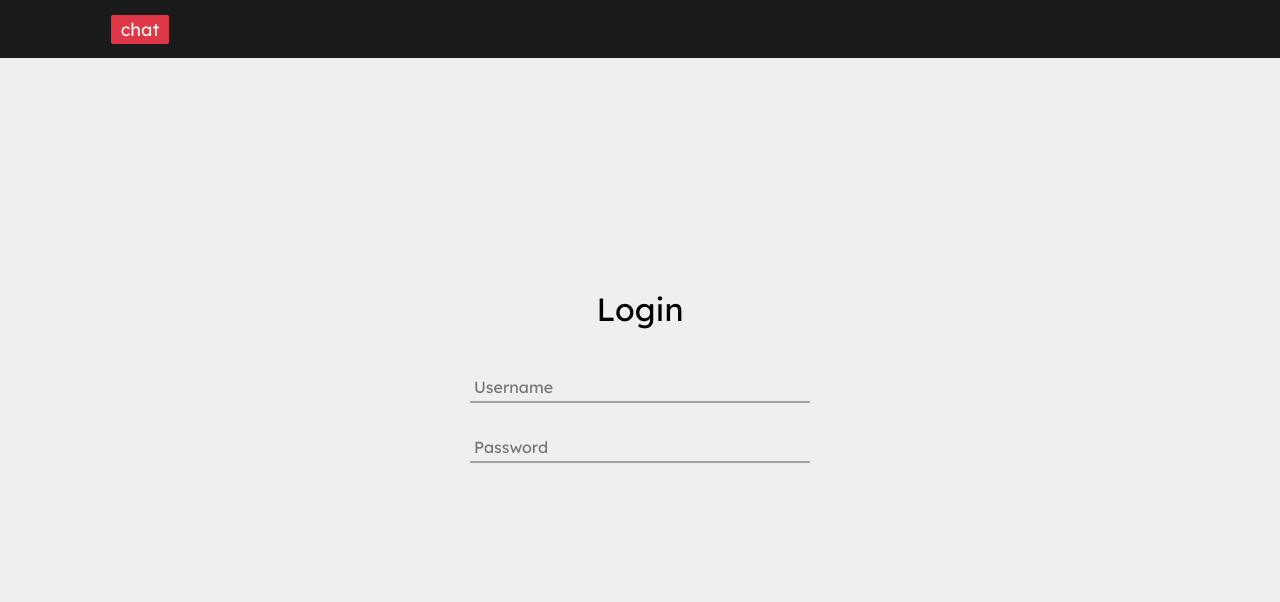
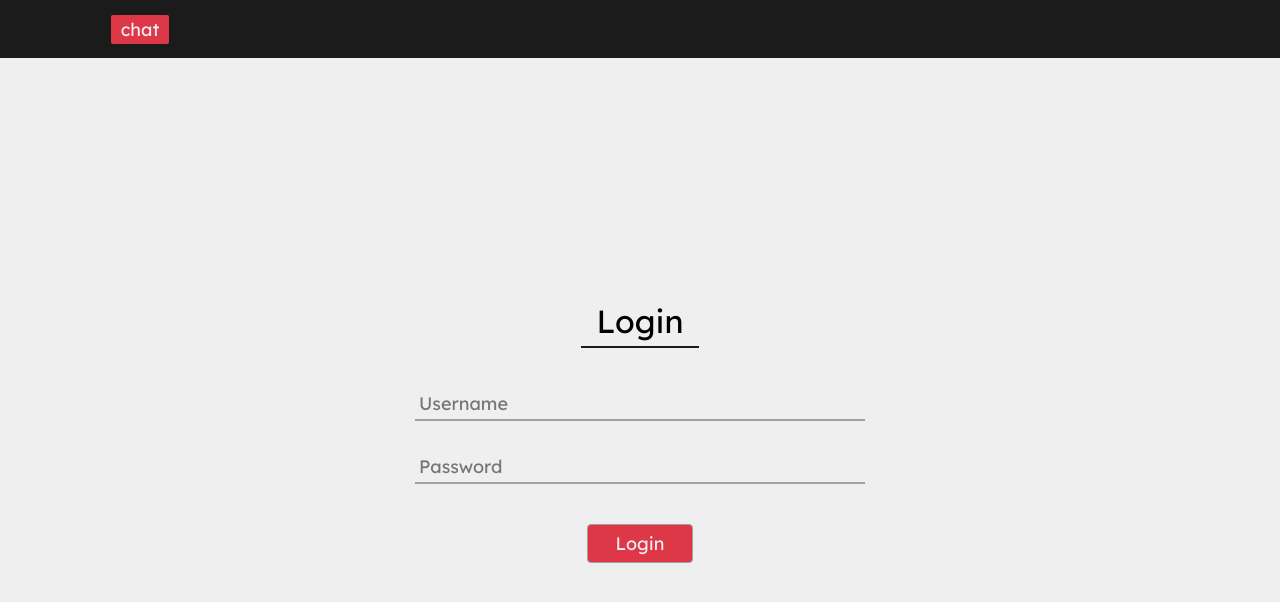
Before and after one commit to deger4beger/chat-fullstack, a React (Create React App) app in the folder client/: page /login in a window 1280 px wide. Shown: the top 602 px of the page. Built offline with nearby package versions, Linux system fonts and the light colour scheme.

Commit message:
components updated

```diff
--- a/client/src/App.css
+++ b/client/src/App.css
@@ -41,6 +41,7 @@ html {
     --mainFont: "Lexend";
     --firstLight: #efefef;
     --firstDark: #1B1B1B;
+    --secondDark: #4C4C4C;
     --additional: #A1A1A1;
     --mainDark: #C32433;
     --mainLight: #DE3848;
--- a/client/src/components/AuthTemplate/AuthTemplate.module.scss
+++ b/client/src/components/AuthTemplate/AuthTemplate.module.scss
@@ -7,10 +7,12 @@
 	.title {
 		margin-bottom: 40px;
 		font-size: var(--fsz32);
+		border-bottom: 2px solid var(--firstDark);
+		padding: 1px 16px;
 	}
 	.inputs {
 		display: flex;
 		flex-direction: column;
-		padding-bottom: 110px;
+		margin-bottom: 40px;
 	}
 }
--- a/client/src/components/AuthTemplate/AuthTemplate.tsx
+++ b/client/src/components/AuthTemplate/AuthTemplate.tsx
@@ -4,9 +4,10 @@ import s from "./AuthTemplate.module.scss"
 interface IAuthTemplateProps {
 	title: string
 	children: React.ReactNode[] | React.ReactNode
+	Button: React.ReactNode
 }
 
-const AuthTemplate: React.FC<IAuthTemplateProps> = ({title, children}) => {
+const AuthTemplate: React.FC<IAuthTemplateProps> = ({title, children, Button}) => {
 	return (
 		<div className={s.wrapper}>
 			<div className={s.title}>
@@ -15,6 +16,7 @@ const AuthTemplate: React.FC<IAuthTemplateProps> = ({title, children}) => {
 			<div className={s.inputs}>
 				{children}
 			</div>
+			{Button}
 		</div>
 	)
 }
--- /dev/null
+++ b/client/src/components/Button/Button.module.scss
@@ -0,0 +1,51 @@
+.button {
+	font-size: var(--fsz18);
+	background-color: var(--mainLight);
+	color: var(--firstLight);
+	padding: 5px 28px;
+	user-select: none;
+	border-radius: 4px;
+	transition: 0.1s;
+	cursor: pointer;
+	position: relative;
+	border: 1px solid var(--additional);
+	.content {
+		width: 100%;
+		height: 100%;
+		display: flex;
+		justify-content: center;
+		align-items: center;
+		.preloader {
+			display: none;
+			position: absolute;
+		}
+		&.loading {
+			.text {
+				opacity: 0;
+			}
+			.preloader {
+				display: block;
+				animation: rotate 1s infinite;
+			}
+		}
+	}
+	&:hover {
+		background-color: var(--mainDark);
+	}
+	&.disabled {
+		pointer-events: none;
+		opacity: 0.8;
+	}
+	&.loading {
+		pointer-events: none;
+	}
+}
+
+@keyframes rotate {
+	33% {
+		transform: translateX(-6px);
+	}
+	66% {
+		transform: translateX(6px);
+	}
+}
--- /dev/null
+++ b/client/src/components/Button/Button.tsx
@@ -0,0 +1,29 @@
+import React from 'react'
+import cn from "classnames"
+import s from "./Button.module.scss"
+
+interface IButtonProps {
+	content: string
+	onClick: () => void
+	disabled: boolean
+	loading: boolean
+	styles?: object
+}
+
+const Button: React.FC<IButtonProps> = ({content, onClick, disabled, loading}) => {
+	return <div onClick={onClick} className={cn(s.button, {
+			[s.disabled]: disabled,
+			[s.loading]: loading
+		})}>
+		<div className={cn(s.content, {[s.loading]: loading})}>
+			<div className={s.text}>
+				{content}
+			</div>
+			{loading && (
+				<div className={s.preloader}>-</div>
+			)}
+		</div>
+	</div>
+}
+
+export default Button
--- a/client/src/components/Input/Input.module.scss
+++ b/client/src/components/Input/Input.module.scss
@@ -1,6 +1,6 @@
 .input {
-	width: 340px;
-	font-size: var(--fsz16);
+	width: 450px;
+	font-size: var(--fsz18);
 	padding: 4px;
 	background-color: var(--firstLight);
 	border-bottom: 2px solid var(--additional);
--- a/client/src/components/Input/Input.tsx
+++ b/client/src/components/Input/Input.tsx
@@ -10,9 +10,7 @@ interface InputProps {
 }
 
 const Input: React.FC<InputProps> = (props) => {
-	return (
-		<input {...props} className={s.input} />
-	)
+	return <input {...props} className={s.input} />
 }
 
 export default Input
--- a/client/src/pages/Login/Login.tsx
+++ b/client/src/pages/Login/Login.tsx
@@ -1,25 +1,37 @@
 import React, {useState} from 'react'
 import Input from '../../components/Input/Input';
 import AuthTemplate from '../../components/AuthTemplate/AuthTemplate';
+import Button from '../../components/Button/Button';
 
 const User: React.FC = () => {
 
 	const [username, setUsername] = useState("")
 	const [password, setPassword] = useState("")
 
+	const login = () => {
+		console.log(username, password)
+	}
+
 	return (
-		<AuthTemplate title="Login">
+		<AuthTemplate title="Login" Button={
+			<Button
+				content="Login"
+				onClick={login}
+				disabled={false}
+				loading={false}
+			/>
+		}>
 			<Input
 				name="username"
 				placeholder="Username"
-				type="input"
+				type="text"
 				value={username}
 				onChange={(e) => setUsername(e.currentTarget.value)}
 			/>
 			<Input
 				name="password"
 				placeholder="Password"
-				type="input"
+				type="password"
 				value={password}
 				onChange={(e) => setPassword(e.currentTarget.value)}
 			/>
```
